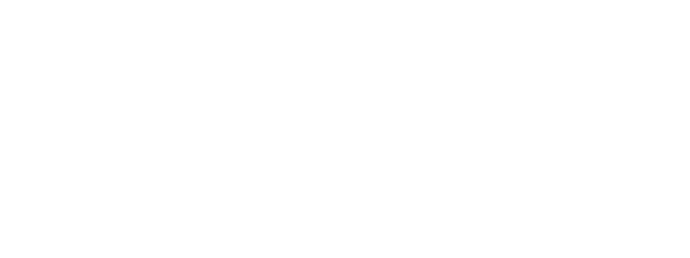
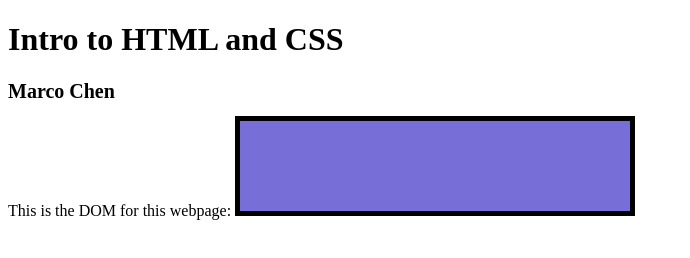
Before and after one commit to DS4200-S23-Class/ic-02-Marco6666662, a plain HTML site: page index.html in a window 1280 px wide. Shown: the whole page, without its empty margins (0-690 px from the left). Drawn offline with Linux system fonts and the light colour scheme.

Commit message:
update index

```diff
--- a/index.html
+++ b/index.html
@@ -1,14 +1,31 @@
 <!DOCTYPE html>
-<html>
+<html><head>
 
-<head>
-    <meta charset=utf-8/>
+    <link rel="stylesheet" href="style.css">
+    <meta charset="utf-8/">
+<title>ic-02</title>
 </head>
 
 
 <body>
 
+<h1>Intro to HTML and CSS </h1><h1 style="font-size:20px;"> Marco Chen </h1>
 
-</body>
 
-</html>
+
+    <div1 class="container">
+
+<p1 id="text"> This is the DOM for this webpage:
+    </p1>
+</div1>
+
+<div2 class="container">
+    <svg width="400" height="100">
+  <rect width="400" height="100" style="fill:rgb(120,110,215);stroke-width:10;stroke:rgb(0,0,0)"></rect>
+</svg>
+</div2>
+
+
+
+
+</body></html>
```
